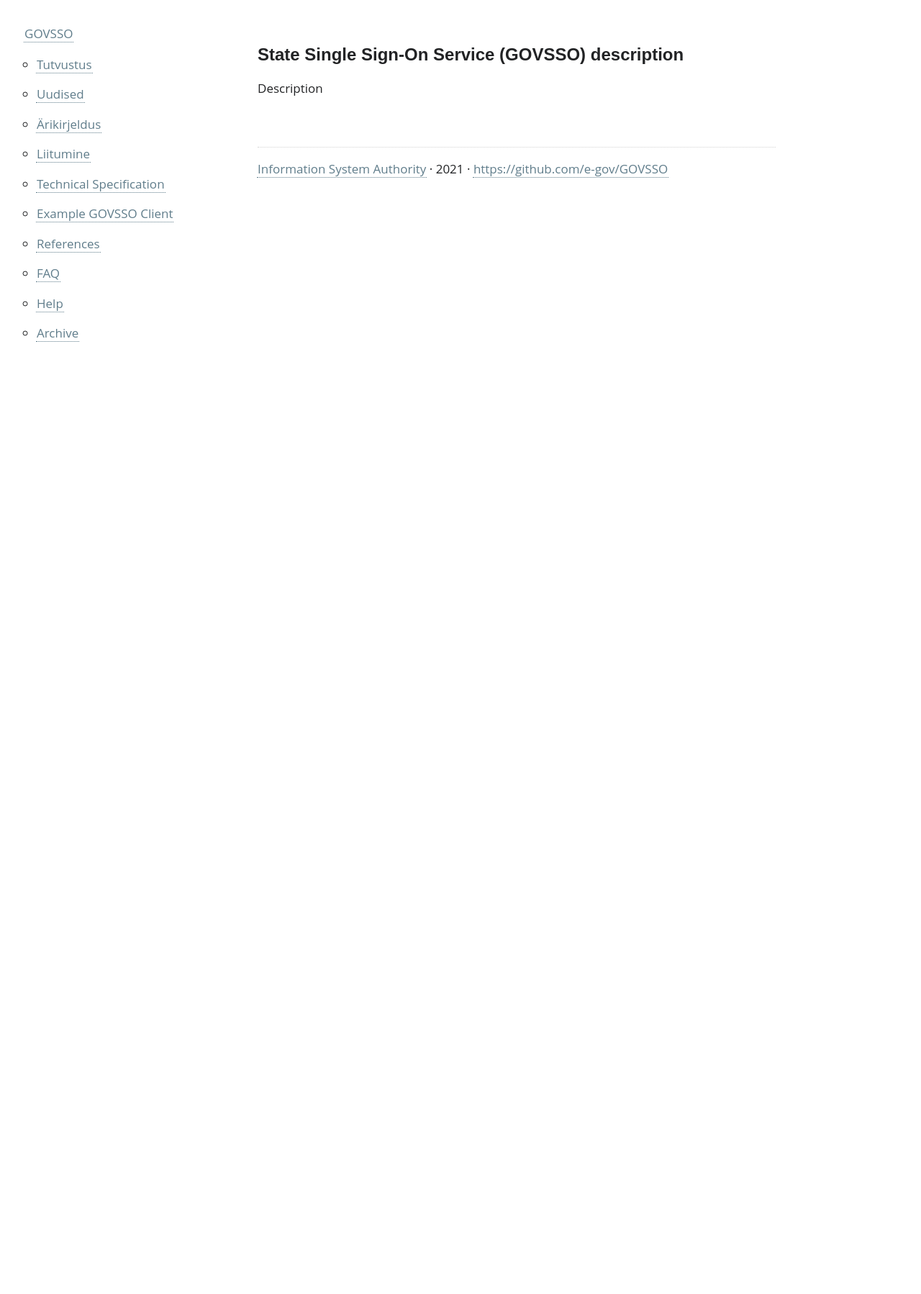
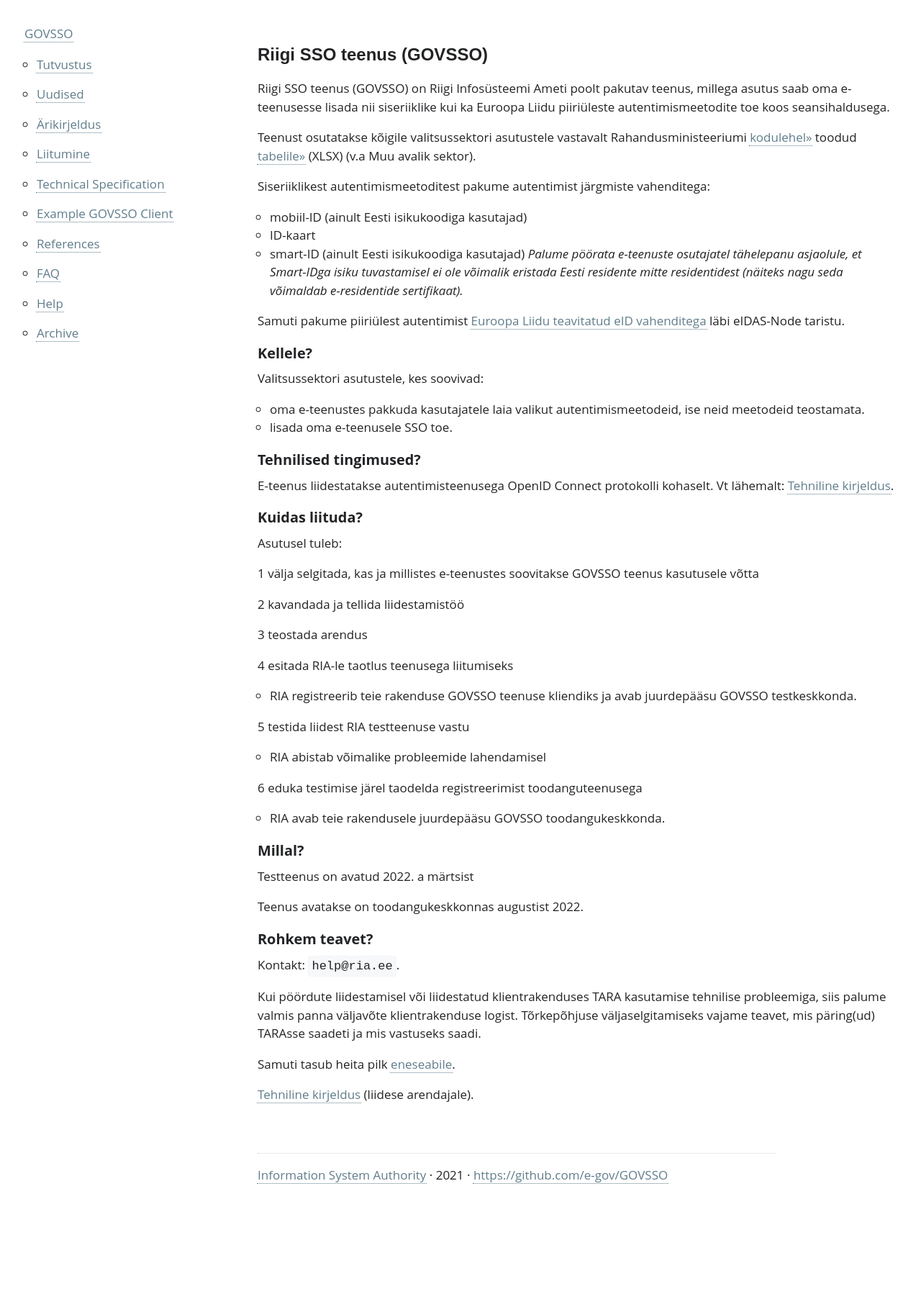
Before and after one commit to e-gov/GOVSSO, a Jekyll site: the page built from BusinessDescription.md, in a window 1280 px wide. Shown: the whole page at 72% size. Built offline with Jekyll 4.4.1, drawn with Linux system fonts in a browser that asks for light colours; our own code applies the rules of GitHub Pages for plain Markdown files.

Commit message:
Update BusinessDescription.md

```diff
--- a/BusinessDescription.md
+++ b/BusinessDescription.md
@@ -2,6 +2,64 @@
 permalink: BusinessDescription
 ---
 
-# State Single Sign-On Service (GOVSSO) description
+# Riigi SSO teenus (GOVSSO)
 
-Description
+Riigi SSO teenus (GOVSSO) on Riigi Infosüsteemi Ameti poolt pakutav teenus, millega asutus saab oma e-teenusesse lisada nii siseriiklike kui ka Euroopa Liidu piiriüleste autentimismeetodite toe koos seansihaldusega.
+
+Teenust osutatakse kõigile valitsussektori asutustele vastavalt Rahandusministeeriumi [kodulehel»](https://www.rahandusministeerium.ee/et/riigihaldus) toodud [tabelile»](https://www.rahandusministeerium.ee/sites/default/files/riigihaldus/avaliku_sektori_asutused_asutuse_liikide_loikes_2021.xlsx) (XLSX) (v.a Muu avalik sektor).
+
+Siseriiklikest autentimismeetoditest pakume autentimist järgmiste vahenditega:
+
+- mobiil-ID (ainult Eesti isikukoodiga kasutajad)
+- ID-kaart
+- smart-ID (ainult Eesti isikukoodiga kasutajad) *Palume pöörata e-teenuste osutajatel tähelepanu asjaolule, et Smart-IDga isiku tuvastamisel ei ole võimalik eristada Eesti residente mitte residentidest (näiteks nagu seda võimaldab e-residentide sertifikaat).*
+
+Samuti pakume piiriülest autentimist [Euroopa Liidu teavitatud eID vahenditega](https://ec.europa.eu/cefdigital/wiki/display/EIDCOMMUNITY/Overview+of+pre-notified+and+notified+eID+schemes+under+eIDAS) läbi eIDAS-Node taristu.
+
+## Kellele?
+
+Valitsussektori asutustele, kes soovivad:
+- oma e-teenustes pakkuda kasutajatele laia valikut autentimismeetodeid, ise neid meetodeid teostamata.
+- lisada oma e-teenusele SSO toe.
+
+## Tehnilised tingimused?
+
+E-teenus liidestatakse autentimisteenusega OpenID Connect protokolli kohaselt. Vt lähemalt: [Tehniline kirjeldus](TehnilineKirjeldus).
+
+## Kuidas liituda?
+
+Asutusel tuleb:
+
+1 välja selgitada, kas ja millistes e-teenustes soovitakse GOVSSO teenus kasutusele võtta<br>
+
+2 kavandada ja tellida liidestamistöö<br>
+
+3 teostada arendus<br>
+
+4 esitada RIA-le taotlus teenusega liitumiseks<br>
+
+- RIA registreerib teie rakenduse GOVSSO teenuse kliendiks ja avab juurdepääsu GOVSSO testkeskkonda.
+
+5 testida liidest RIA testteenuse vastu
+
+- RIA abistab võimalike probleemide lahendamisel
+
+6 eduka testimise järel taodelda registreerimist toodanguteenusega
+
+- RIA avab teie rakendusele juurdepääsu GOVSSO toodangukeskkonda.
+
+## Millal?
+
+Testteenus on avatud 2022. a märtsist
+
+Teenus avatakse on toodangukeskkonnas augustist 2022.
+
+## Rohkem teavet?
+
+Kontakt: `help@ria.ee`.
+
+Kui pöördute liidestamisel või liidestatud klientrakenduses TARA kasutamise tehnilise probleemiga, siis palume valmis panna väljavõte klientrakenduse logist. Tõrkepõhjuse väljaselgitamiseks vajame teavet, mis päring(ud) TARAsse saadeti ja mis vastuseks saadi.
+
+Samuti tasub heita pilk [eneseabile](Eneseabi).
+
+[Tehniline kirjeldus](TehnilineKirjeldus) (liidese arendajale).
```
